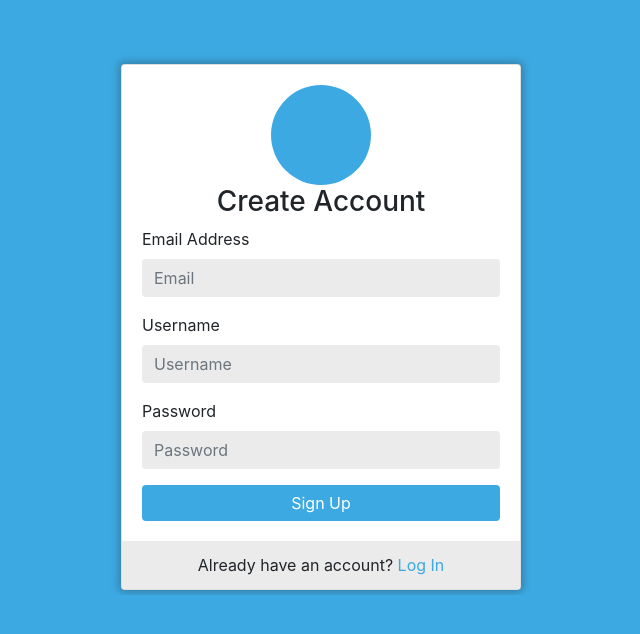
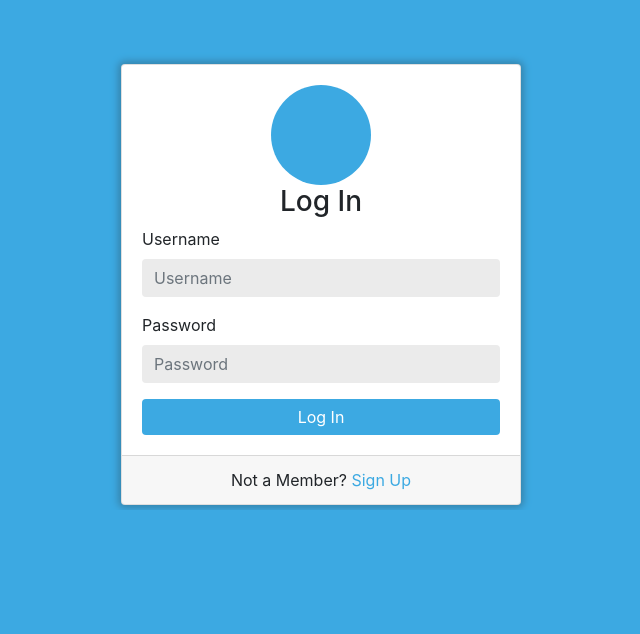
Before and after one commit to Tarrask1842/react-user-demo, a React (Create React App) app: page /react-user-demo/login in a window 1280 px wide. Shown: the top 634 px of the page, without its empty margins (319-959 px from the left). Built offline with nearby package versions, Linux system fonts and the light colour scheme; some icons are missing.

Commit message:
fixed path

```diff
--- a/src/App.js
+++ b/src/App.js
@@ -9,7 +9,7 @@ class App extends Component {
     return (
       <div className="App">
         <Switch>
-          <Route path="/login" component={Login} />
+          <Route path="/react-user-demo/login" component={Login} />
           <Route path="/react-user-demo/" component={Signup} />
         </Switch>
 
```
